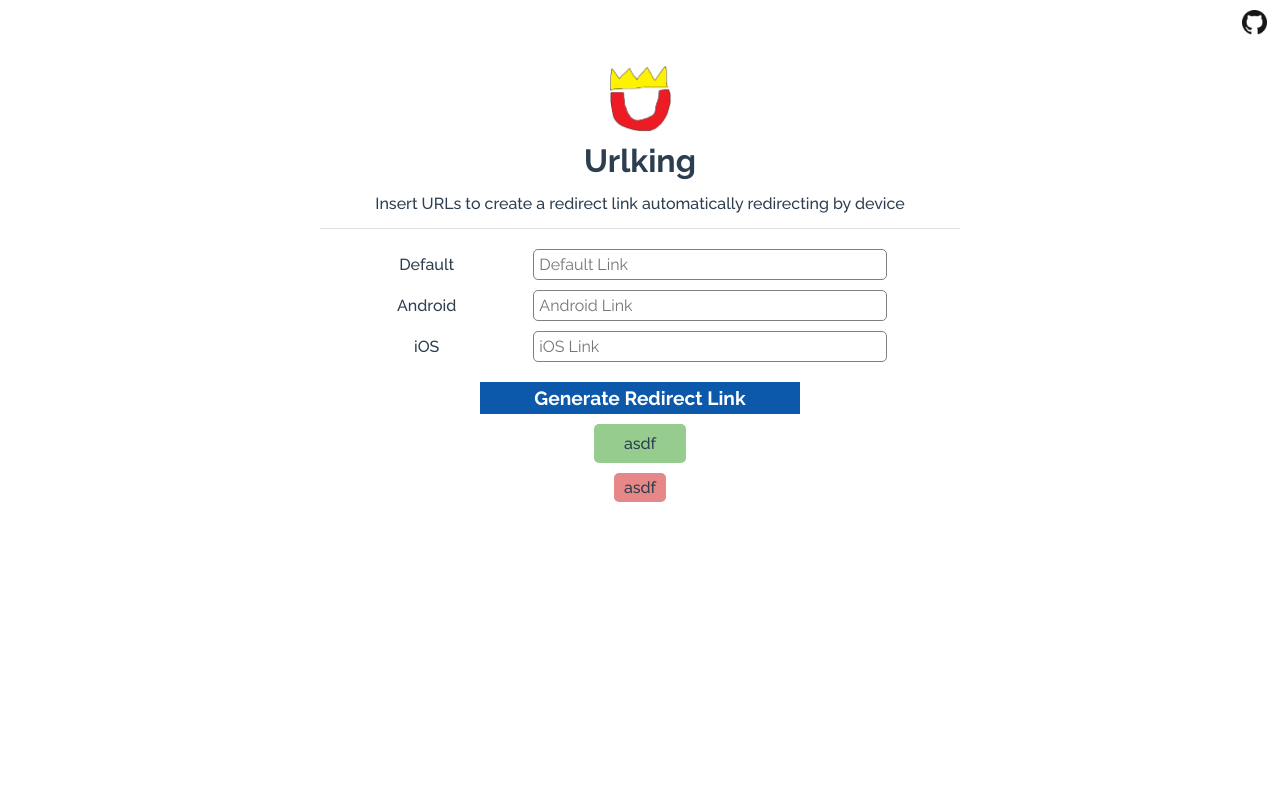
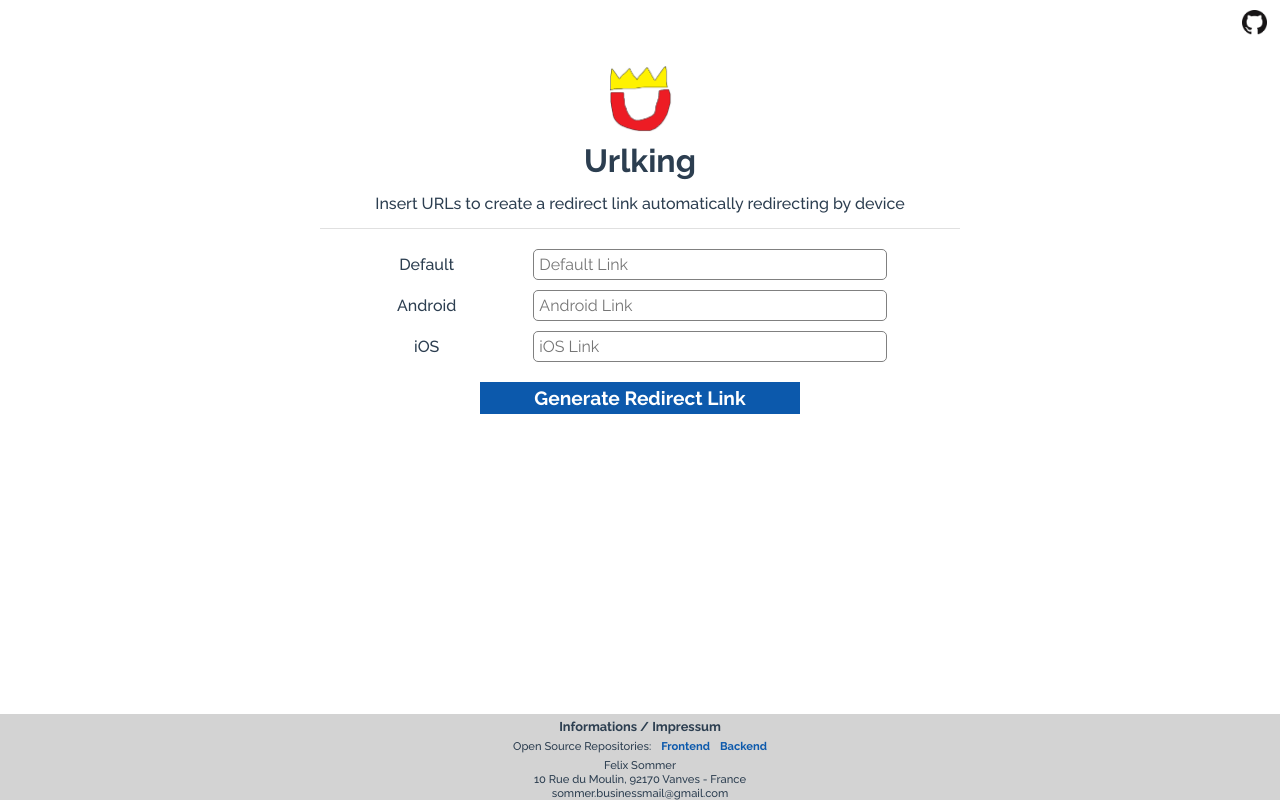
Before and after one commit to sommerfe/urlking-front, a Vue app in the folder urlking-front/: page / in a window 1280 px wide. Built offline with nearby package versions, Linux system fonts and the light colour scheme.

Commit message:
add impressum

```diff
--- a/urlking-front/src/App.vue
+++ b/urlking-front/src/App.vue
@@ -3,16 +3,20 @@
   <div class="app-container">
     <Main class="main" />
   </div>
+  <Footer/>
 </template>
 
 <script>
 import Main from './components/Main.vue'
 import Header from './components/Header.vue'
+import Footer from './components/Footer.vue'
+
 export default {
   name: 'App',
   components: {
     Header,
-    Main
+    Main,
+    Footer
   }
 }
 </script>
--- /dev/null
+++ b/urlking-front/src/components/Footer.vue
@@ -0,0 +1,69 @@
+<template>
+  <footer>
+        <div class="impressumHeader">
+            Informations / Impressum
+        </div>
+        <div class="impressumContainer">
+            <div class="openSource">
+                Open Source Repositories:
+                <a href="https://github.com/sommerfe/urlking-front">Frontend</a>
+                <a href="https://github.com/sommerfe/urlking">Backend</a>
+            </div>
+            <div class="name">
+                Felix Sommer
+            </div>
+            <div>
+                10 Rue du Moulin, 92170 Vanves - France
+            </div>
+            <div>
+                sommer.businessmail@gmail.com
+            </div>
+        </div>
+  </footer>
+</template>
+
+<script>
+export default {
+  name: 'Footer',
+  components: {
+  }
+}
+</script>
+
+<style scoped>
+
+footer {
+  position: absolute;
+  bottom: 0;
+  width: 100%;
+  height: 5.4rem;
+  background-color: lightgray;
+  font-size: 0.7rem;
+}
+
+.impressumHeader {
+    font-size: 0.8rem;
+    font-weight: bold;
+    margin: 5px 0px;
+}
+
+.openSource {
+    display: flex;
+    flex-direction: row;
+    justify-content: center;
+    gap: 10px;
+}
+
+a {
+    text-decoration: none;
+    color: #0C59AC;
+    font-weight: bold;
+}
+
+.name {
+   margin-top: 5px;
+}
+
+.impressumContainer {
+}
+</style>
--- a/urlking-front/src/components/Main.vue
+++ b/urlking-front/src/components/Main.vue
@@ -1,5 +1,4 @@
 <template>
-
     <div class="main-container">
         <img class="logo" alt="Urlking logo" src="../assets/urlking-logo1.png">
         <h1 class="title">Urlking</h1>
@@ -32,8 +31,8 @@
        return { androidLink: '',
         iosLink: '',
         otherLink: '',
-        generatedLink: 'asdf',
-        error: 'asdf'
+        generatedLink: '',
+        error: ''
        }
     },
     title: 'UrlKing',
```
Also changed, not shown: 1 other file (tests, documents, lock files or other folders).
